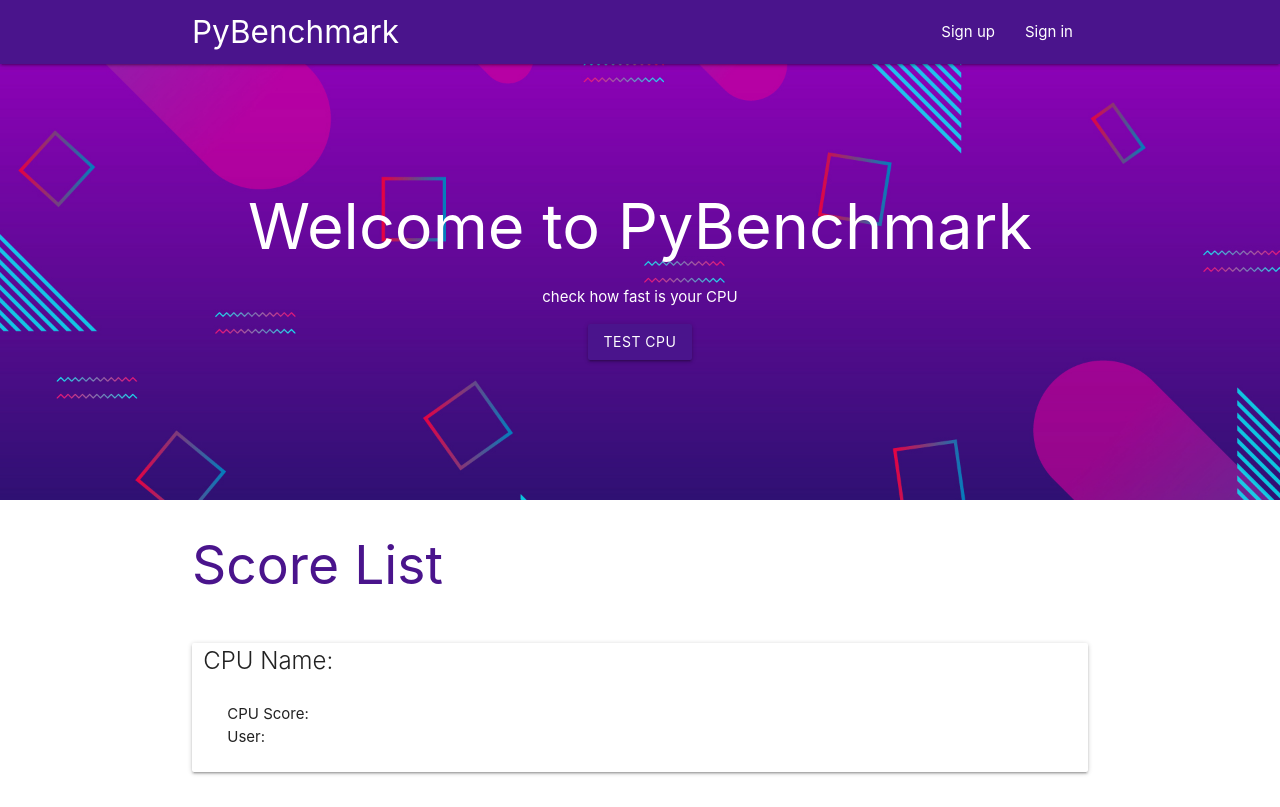
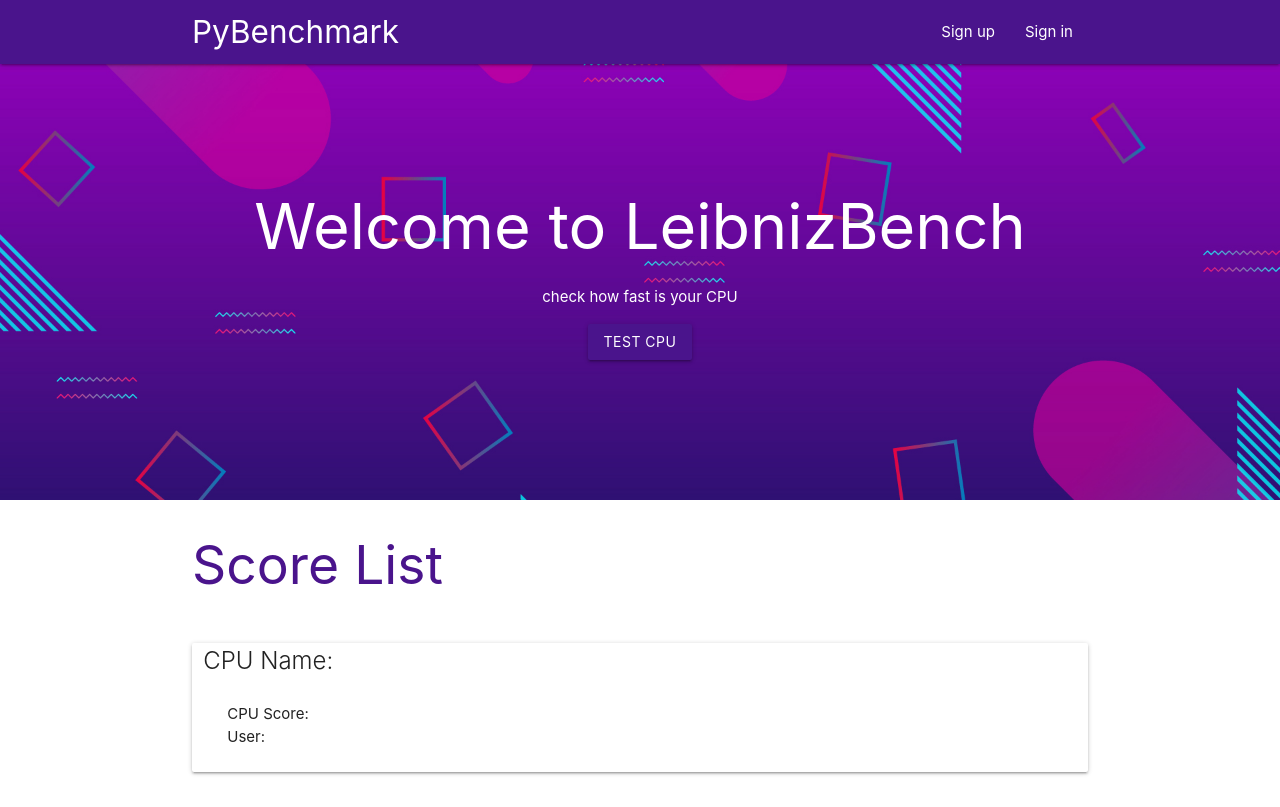
Before and after one commit to kakarot2019/LeibnizBench, a plain HTML site: page index.html in a window 1280 px wide. Drawn offline with nearby package versions, Linux system fonts and the light colour scheme; no server answers.

Commit message:
change header title

```diff
--- a/index.html
+++ b/index.html
@@ -51,7 +51,7 @@
          </ul>
          <div class="container center front">
              <h3 id="current_user" class="white-text"></h3>
-             <h1 class="center white-text">Welcome to PyBenchmark</h1>
+             <h1 class="center white-text">Welcome to LeibnizBench</h1>
              <p class="center p-4 white-text">check how fast is your CPU</p>
              <button class="btn btn-outline-dark purple darken-4">Test CPU</button>
          </div>
```
